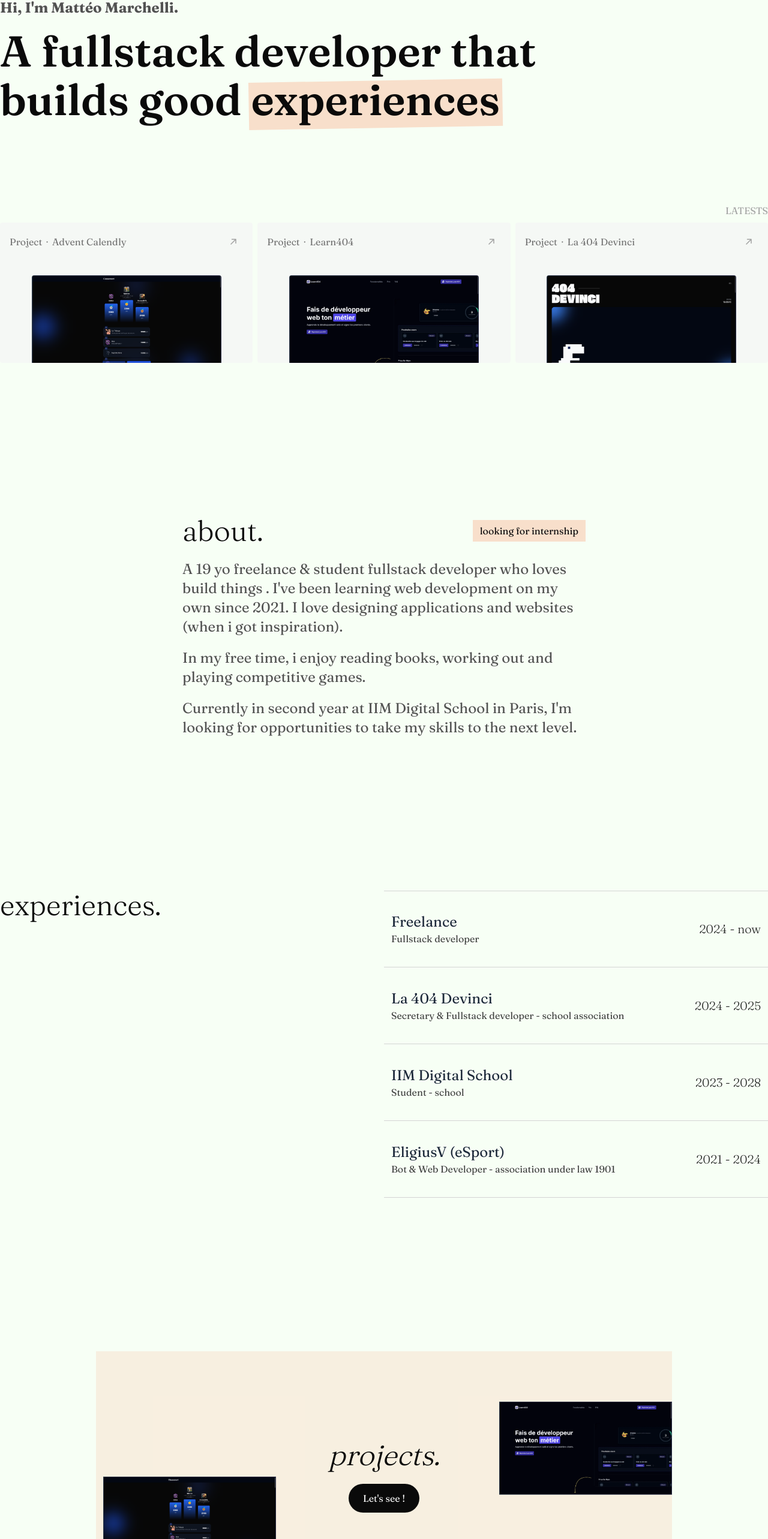
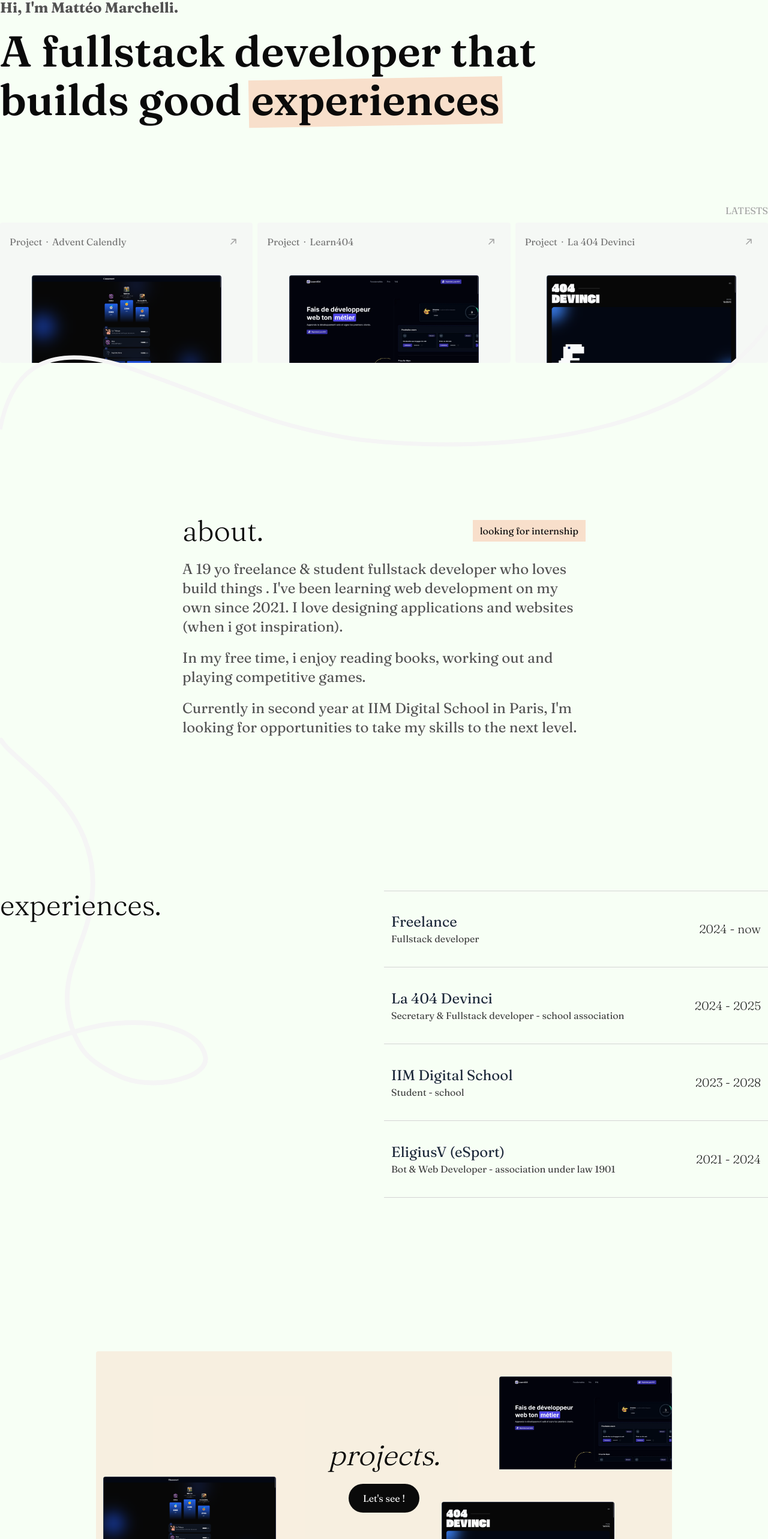
Before and after one commit to Drixares/portfolio-nextjs, a Next.js app: page / in a window 1280 px wide. Shown: the part 213-2779 px from the top of the page at 60% size. Built offline with nearby package versions, Linux system fonts and the light colour scheme.

Commit message:
feat: added hoverline animation and lines

```diff
--- a/app/layout.tsx
+++ b/app/layout.tsx
@@ -24,7 +24,7 @@ export default function RootLayout({
                     inter.className
                 )}
             >
-                <div className="mx-auto max-w-screen-2xl w-full min-h-screen bg-background">
+                <div className="w-full bg-background">
                     <TopNavigation />
                     {children}
                 </div>
--- a/components/home/about-section.tsx
+++ b/components/home/about-section.tsx
@@ -1,8 +1,10 @@
 import { Heading2 } from "../globals/heading2";
+import { Line } from "./lines";
 
 const AboutSection = () => {
     return (
-        <div className="mx-auto flex flex-col items-center gap-6 max-w-2xl w-full">
+        <div className="relative z-20 w-full">
+            <section className="mx-auto max-w-2xl w-full flex flex-col items-center gap-6">
                 <div className="flex items-center justify-between w-full">
                     <Heading2>about.</Heading2>
                     <span className="py-1.5 px-3 bg-[#F8DFCB]">
@@ -11,10 +13,10 @@ const AboutSection = () => {
                 </div>
                 <div className="flex flex-col gap-5 text-neutral-600 text-2xl">
                     <p>
-                    A 19 yo freelance & student fullstack developer who loves
-                    build things . I&apos;ve been learning web development on my
-                    own since 2021. I love designing applications and websites
-                    (when i got inspiration).
+                        A 19 yo freelance & student fullstack developer who
+                        loves build things . I&apos;ve been learning web
+                        development on my own since 2021. I love designing
+                        applications and websites (when i got inspiration).
                     </p>
                     <p>
                         In my free time, i enjoy reading books, working out and
@@ -22,10 +24,12 @@ const AboutSection = () => {
                     </p>
                     <p>
                         Currently in second year at IIM Digital School in Paris,
-                    I&apos;m looking for opportunities to take my skills to the
-                    next level.
+                        I&apos;m looking for opportunities to take my skills to
+                        the next level.
                     </p>
                 </div>
+            </section>
+            <Line className="absolute -top-80 left-0 w-screen -z-10" />
         </div>
     );
 };
--- a/components/home/experiences-section.tsx
+++ b/components/home/experiences-section.tsx
@@ -1,6 +1,7 @@
 import { cn } from "@/lib/utils";
 import { Heading2 } from "../globals/heading2";
 import { Experience } from "@/types/experiences";
+import { Line2 } from "./lines";
 
 const experiences: Experience[] = [
     {
@@ -27,7 +28,11 @@ const experiences: Experience[] = [
 
 const ExperiencesSection = () => {
     return (
-        <section className="flex justify-between scroll-mt-32" id="experiences">
+        <div className="relative z-20">
+            <section
+                className="flex justify-between scroll-mt-32 mx-auto max-w-screen-2xl w-full"
+                id="experiences"
+            >
                 <Heading2>experiences.</Heading2>
                 <div className="flex flex-col max-w-[50%] w-full ">
                     {experiences.map((experience, idx) => (
@@ -53,6 +58,8 @@ const ExperiencesSection = () => {
                     ))}
                 </div>
             </section>
+            <Line2 className="absolute -top-1/2 left-0 -z-10" />
+        </div>
     );
 };
 
--- a/components/home/hero-section.tsx
+++ b/components/home/hero-section.tsx
@@ -1,8 +1,9 @@
+import Hoverline from "../hoverline";
 import LatestProjects from "./latest-projects";
 
 const HeroSection = () => {
     return (
-        <div className="mt-32">
+        <div className="mt-32 mx-auto max-w-screen-2xl w-full">
             <div className="mt-32 space-y-5">
                 <h2 className="text-2xl font-bold text-neutral-600">
                     Hi, I&apos;m Mattéo Marchelli.
@@ -11,12 +12,9 @@ const HeroSection = () => {
                     <p>A fullstack developer that</p>
                     <p>
                         builds good{" "}
-                        <span
-                            className="relative z-20 before:-z-10 before:content-[''] before:absolute before:left-1/2
-                                    before:top-1/2 before:-translate-x-1/2 before:-translate-y-[40%] before:w-[102%] before:h-[90%]
-                                    before:bg-[#F8DFCB] before:-rotate-1 leading-tight"
-                        >
+                        <span className="relative z-20 leading-tight">
                             experiences
+                            <Hoverline />
                         </span>
                     </p>
                 </h1>
--- /dev/null
+++ b/components/home/lines.tsx
@@ -0,0 +1,40 @@
+interface LineProps {
+    className?: string;
+}
+
+export const Line = ({ className }: LineProps) => {
+    return (
+        <svg
+            viewBox="0 0 1440 230"
+            fill="none"
+            xmlns="http://www.w3.org/2000/svg"
+            className={className}
+        >
+            <path
+                d="M0 196.776C22.3644 79.6346 91.6273 27.0852 255.855 86.2033C461.14 160.101 506 187.561 651.5 212.569C701.772 221.209 1235.5 286.093 1440 3"
+                stroke="#F5F5F5"
+                strokeWidth="8"
+            />
+        </svg>
+    );
+};
+
+export const Line2 = ({ className }: LineProps) => {
+    return (
+        <svg
+            width="348"
+            height="582"
+            viewBox="0 0 348 582"
+            fill="none"
+            xmlns="http://www.w3.org/2000/svg"
+            className={className}
+        >
+            <path
+                d="M-51.7949 556.167C-47.0467 553.265 -41.1457 551.871 -36.0603 549.61C-23.6228 544.083 -10.919 539.263 1.72669 534.233C42.9995 517.818 84.3761 502.515 127.127 490.427C148.583 484.36 171.595 478.872 193.88 477.255C219.779 475.375 247.536 474.92 272.851 481.189C301.138 488.193 336.521 501.157 342.346 533.518C345.22 549.488 326.123 561.346 313.439 566.06C286.962 575.902 256.841 578.847 228.985 574.345C211.303 571.487 194.189 563.84 178.741 554.915C159.913 544.037 143.305 532.487 132.491 513.135C110.551 473.874 106.341 429.897 119.021 387.138C130.722 347.684 151.176 308.715 153.351 266.983C170.5 117 26.3001 45.9557 1.72669 5"
+                stroke="#F5F5F5"
+                strokeWidth="8"
+                strokeLinecap="round"
+            />
+        </svg>
+    );
+};
--- a/components/home/projects-section.tsx
+++ b/components/home/projects-section.tsx
@@ -8,7 +8,7 @@ import { Heading2 } from "../globals/heading2";
 
 export const ProjectsSection = () => {
     return (
-        <div className="mx-auto flex justify-center items-center w-3/4 h-[418px] bg-[#F8DFCB]/50 overflow-hidden relative">
+        <div className="mx-auto flex justify-center items-center w-3/4 h-[418px] bg-[#F8DFCB]/50 overflow-hidden relative rounded-sm">
             <div className="flex flex-col items-center gap-6 z-40">
                 <Heading2 className="italic">projects.</Heading2>
                 <Link
@@ -20,20 +20,20 @@ export const ProjectsSection = () => {
             </div>
             <Floating>
                 <FloatingElement
-                    depth={1.5}
-                    className="z-50 top-1/2 left-3 w-72 aspect-video"
+                    depth={3}
+                    className="z-50 top-1/2 left-3 w-72 aspect-video rounded-sm overflow-hidden"
                 >
                     <Image src={AdventCalendly} alt="Advent Calendly" />
                 </FloatingElement>
                 <FloatingElement
-                    depth={2}
-                    className="z-50 top-[20%] left-[70%] w-72 aspect-video"
+                    depth={1.5}
+                    className="z-50 top-[10%] left-[70%] w-72 aspect-video rounded-sm overflow-hidden"
                 >
                     <Image src={Learn404} alt="Learn 404" />
                 </FloatingElement>
                 <FloatingElement
-                    depth={3}
-                    className="z-50 top-[80%] left-[80%] w-72 aspect-video"
+                    depth={4.5}
+                    className="z-50 top-[60%] left-[60%] w-72 aspect-video rounded-sm overflow-hidden"
                 >
                     <Image src={QuatreDevinci} alt="404 devinci" />
                 </FloatingElement>
--- /dev/null
+++ b/components/hoverline.tsx
@@ -0,0 +1,21 @@
+"use client";
+
+import { motion } from "motion/react";
+
+const Hoverline = () => {
+    return (
+        <motion.span
+            className="absolute left-1/2 top-1/2 -z-10 -translate-x-1/2 -translate-y-[40%]
+                    w-[102%] h-[90%] bg-[#F8DFCB] origin-left -rotate-1"
+            initial={{
+                scaleX: 0,
+                translate: "-50% -40%",
+                rotate: -1,
+            }}
+            animate={{ scaleX: 1 }}
+            transition={{ duration: 0.4, ease: "easeInOut" }}
+        />
+    );
+};
+
+export default Hoverline;
--- a/components/project.tsx
+++ b/components/project.tsx
@@ -31,7 +31,7 @@ const Project = ({ project, size }: ProjectProps) => {
         <div
             key={project.title}
             className={cn(
-                `group bg-neutral-100/70 rounded flex flex-col justify-between overflow-hidden hover:bg-neutral-100`,
+                `group bg-neutral-100/70 rounded-sm flex flex-col justify-between overflow-hidden hover:bg-neutral-100`,
                 size ? columnSpan[size] : null
             )}
         >
@@ -66,7 +66,7 @@ const Project = ({ project, size }: ProjectProps) => {
                 </TooltipProvider>
             </div>
             <div
-                className="mx-auto w-3/4 overflow-hidden rounded translate-y-6
+                className="mx-auto w-3/4 overflow-hidden rounded-sm translate-y-6
                     group-hover:scale-105 transition-transform duration-200"
             >
                 <Image
--- a/components/top-navigation.tsx
+++ b/components/top-navigation.tsx
@@ -47,7 +47,7 @@ const TopNavigation = () => {
                 <AnimatePresence>
                     {hoveredLink && (
                         <motion.div
-                            className="absolute left-0 -z-10 h-7 rounded bg-neutral-100 backdrop-blur"
+                            className="absolute left-0 -z-10 h-7 rounded-sm bg-neutral-200/70 backdrop-blur"
                             initial={{
                                 left: hoveredLink.left - (navRect?.left || 0),
                                 height: hoveredLink.height,
--- a/package.json
+++ b/package.json
@@ -13,6 +13,7 @@
     "@radix-ui/react-tooltip": "^1.1.6",
     "class-variance-authority": "^0.7.1",
     "clsx": "^2.1.1",
+    "coolshapes-react": "^1.0.1",
     "lucide-react": "^0.471.0",
     "motion": "^11.18.0",
     "next": "15.1.4",
```
Also changed, not shown: components/ui/tooltip.tsx (+11 -11 lines), 1 other file (tests, documents, lock files or other folders). Lines whose indentation alone changed are shown as unchanged.
